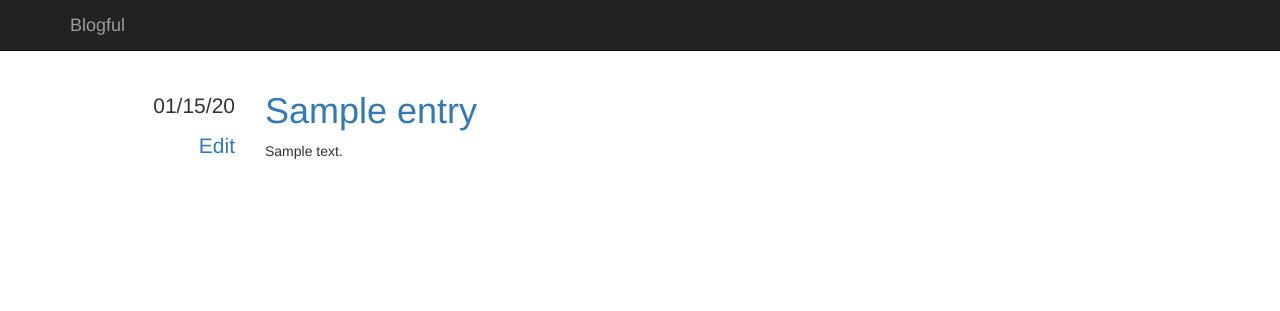
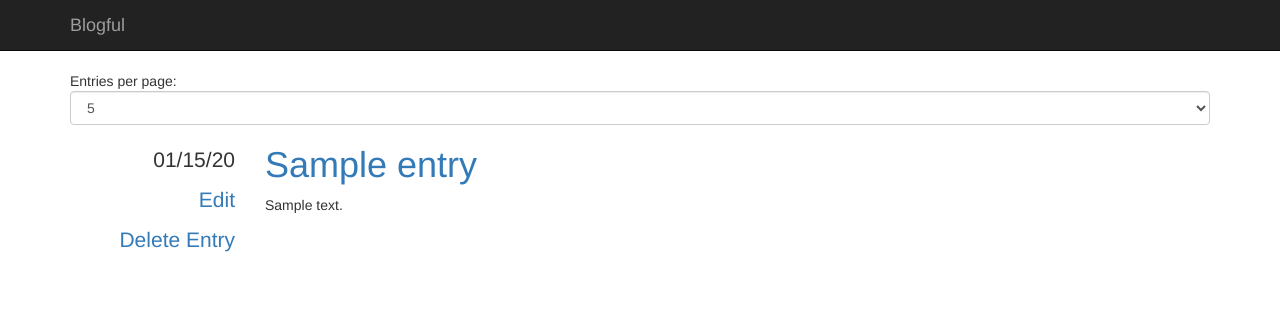
Before and after one commit to l1onh3art88/blogful, a Flask app: page / in a window 1280 px wide. Shown: the top 311 px of the page. Run offline with Flask 2, Linux system fonts and the light colour scheme; tables that the repository leaves empty hold one stand-in row (values such as "Sample post"); some libraries are stand-ins or nearby versions.

Commit message:
limit page entries and deleting entries

```diff
--- a/blog/templates/base.html
+++ b/blog/templates/base.html
@@ -40,6 +40,8 @@
         </div>
 
         <div class="container">
+
+
             {% block content %}{% endblock %}
         </div>
     </body>
--- a/blog/templates/entries.html
+++ b/blog/templates/entries.html
@@ -1,6 +1,15 @@
 {% import "macros.html" as macros %}
 {% extends "base.html" %}
 {% block content %}
+ <form method="GET" action= '{{url_for('entries')}}'>
+    Entries per page:
+    <select class = "form-control" max=50 name = "limit" id="limit" onchange='this.form.submit()'>
+        <option value = "5"> 5</option>
+        <option value ="10">10</option>
+        <option value = "15">15</option>
+        <option value = "20">20</option>
+    </select>
+</form>
 {% for entry in entries %}
 {{ macros.render_entry(entry) }}
 {% endfor %}
--- a/blog/templates/macros.html
+++ b/blog/templates/macros.html
@@ -1,4 +1,10 @@
 {% macro render_entry(entry) %}
+
+<script>
+    function clicked() {
+        confirm("Are you sure you want to delete this entry?")
+    }
+</script>
 <div class ="row">
     <div class = "col-md-2 text-right metadata">
         <ul class = "list-unstyled">
@@ -9,6 +15,9 @@
         <p>
             <a href = "{{ url_for ('edit_entry_get', id=entry.id)}}">Edit</a>
         </p>
+        <p>
+            <a href = "{{ url_for ('delete_entry', id=entry.id)}}" onclick="clicked()">Delete Entry</a>
+        </p>
     </div>
     <div class="col-md-10">
         <h1>
--- a/blog/views.py
+++ b/blog/views.py
@@ -2,36 +2,61 @@ from flask import render_template, request, redirect, url_for
 
 from . import app
 from .database import session, Entry
-PAGINATE_BY =10
 
+PAGINATE_BY= 10
 @app.route("/")
-@app.route("/page/<int:page>")
+@app.route("/page/<int:page>/?limit=20")
+
 def entries(page=1):
+    #Zero-indexed page
+    try:
+        PAGINATE_BY=int(request.args.get('limit'))
 
-    #Zero-indexed page
-    page_index = page-1
-
-    count = session.query(Entry).count()
-
-    start = page_index*PAGINATE_BY
-    end=start + PAGINATE_BY
-
-    total_pages = (count-1) // PAGINATE_BY + 1
-    has_next = page_index < total_pages-1
-    has_prev = page_index > 0
-
-    entries = session.query(Entry)
-    entries = entries.order_by(Entry.datetime.desc())
-    entries = entries[start:end]
+        if PAGINATE_BY > 50:
+            PAGINATE_BY = 10
 
 
+        page_index = page-1
+
+        count = session.query(Entry).count()
+
+        start = page_index*PAGINATE_BY
+        end=start + PAGINATE_BY
+
+        total_pages = (count-1) // PAGINATE_BY + 1
+        has_next = page_index < total_pages-1
+        has_prev = page_index > 0
+
+        entries = session.query(Entry)
+        entries = entries.order_by(Entry.datetime.desc())
+        entries = entries[start:end]
+    except:
+        PAGINATE_BY=10
+        page_index = page-1
+
+        count = session.query(Entry).count()
+
+        start = page_index*PAGINATE_BY
+        end=start + PAGINATE_BY
+
+        total_pages = (count-1) // PAGINATE_BY + 1
+        has_next = page_index < total_pages-1
+        has_prev = page_index > 0
+
+        entries = session.query(Entry)
+        entries = entries.order_by(Entry.datetime.desc())
+        entries = entries[start:end]
     return render_template("entries.html",
     entries=entries,
     has_next=has_next,
     has_prev=has_prev,
     page=page,
-    total_pages=total_pages
+    total_pages=total_pages,
     )
+@app.route("/test")
+def test():
+    select=request.args.get('limit')
+    return(str(select))
 
 @app.route("/entry/add", methods=["GET"])
 def add_entry_get():
@@ -61,8 +86,14 @@ def edit_entry_get(id):
 @app.route("/entry/<id>/edit", methods=["POST"])
 def edit_entry_put(id, title=None, content=None):
         entry=session.query(Entry).filter(Entry.id==id).one()
-        entry.title=request.form["title"],
+        entry.title=request.args.get['limit'],
         entry.content=request.form["content"]
         session.add(entry)
         session.commit()
         return redirect(url_for("entries"))
+@app.route("/entry/<id>/delete")
+def delete_entry(id):
+    entry=session.query(Entry).filter(Entry.id==id).one()
+    session.delete(entry)
+    session.commit()
+    return redirect(url_for("entries"))
```
Also changed, not shown: blog/database.py (line endings or trailing spaces).
